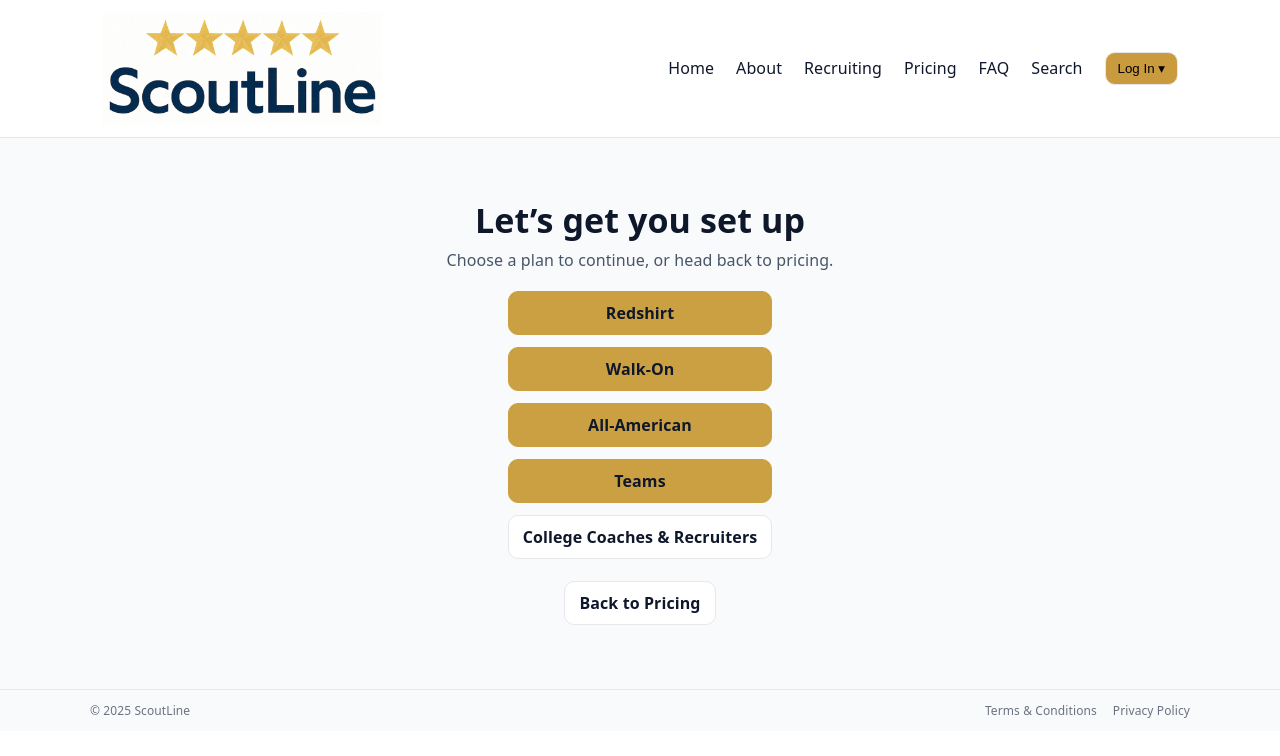
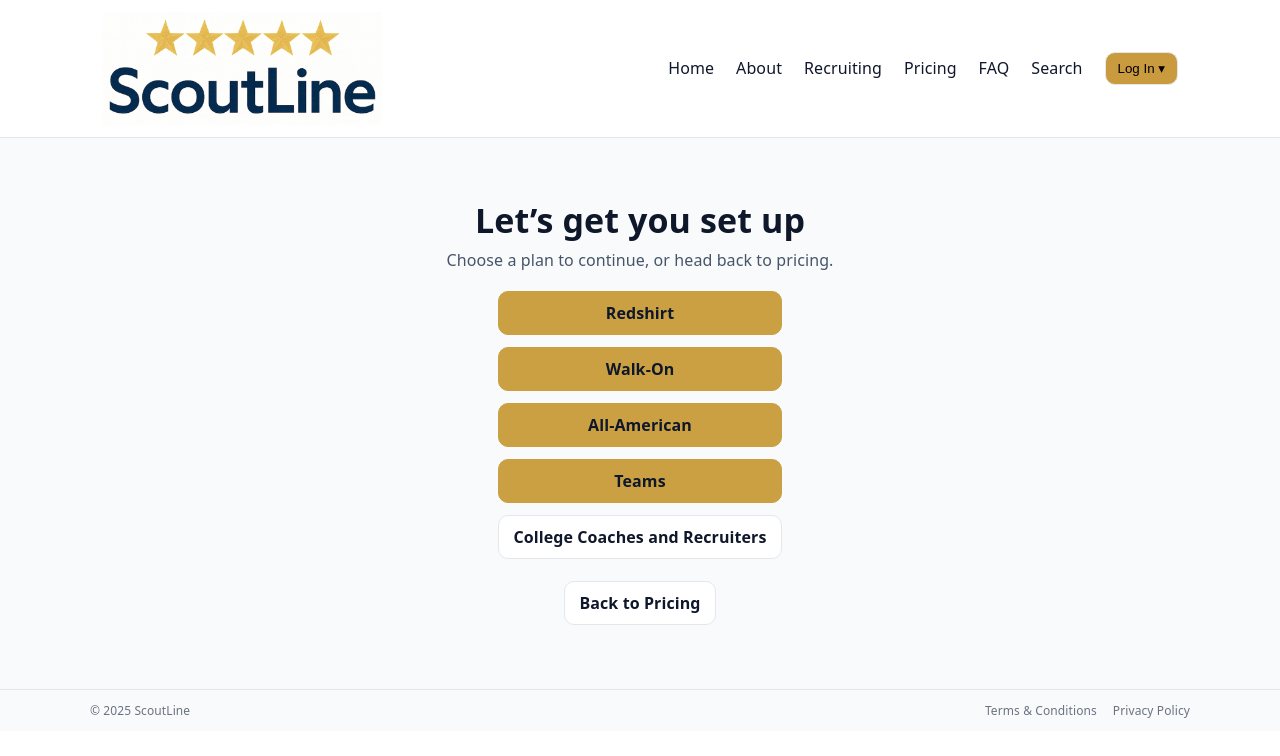
Before and after one commit to mattblittle-create/scoutline-beta, a Next.js app: page /get-started in a window 1280 px wide. Shown: the top 756 px of the page. Built offline with nearby package versions, Linux system fonts and the light colour scheme.

Commit message:
Update GetStartedClient.tsx

```diff
--- a/app/get-started/GetStartedClient.tsx
+++ b/app/get-started/GetStartedClient.tsx
@@ -68,7 +68,7 @@ export default function GetStartedClient() {
           Teams
         </Link>
         <Link className="sl-link-btn" href="/onboarding/coach?plan=coach">
-          College Coaches & Recruiters
+          College Coaches and Recruiters
         </Link>
 
         <div style={{ marginTop: 10 }}>
```
